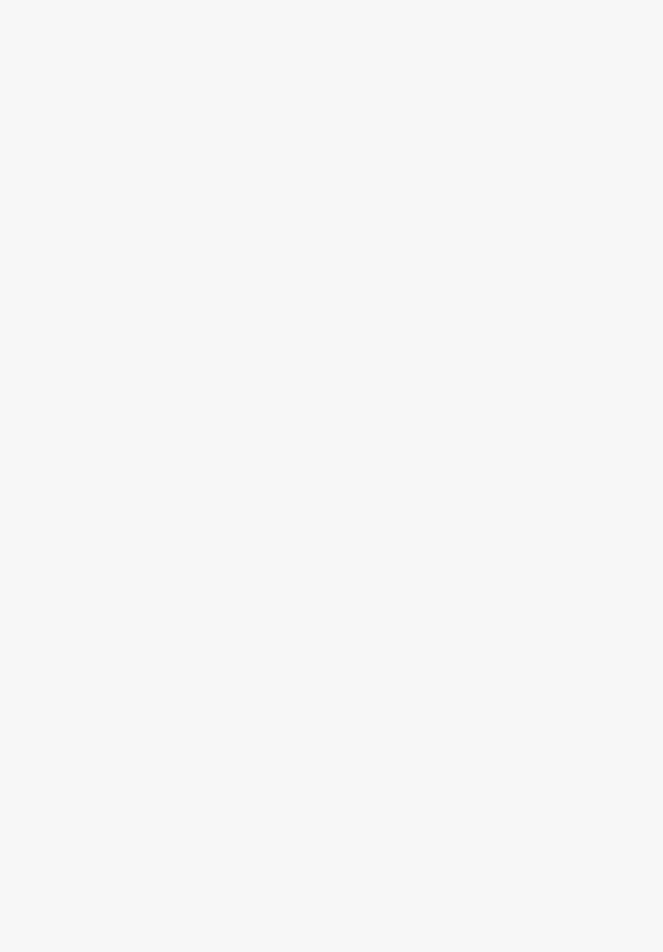
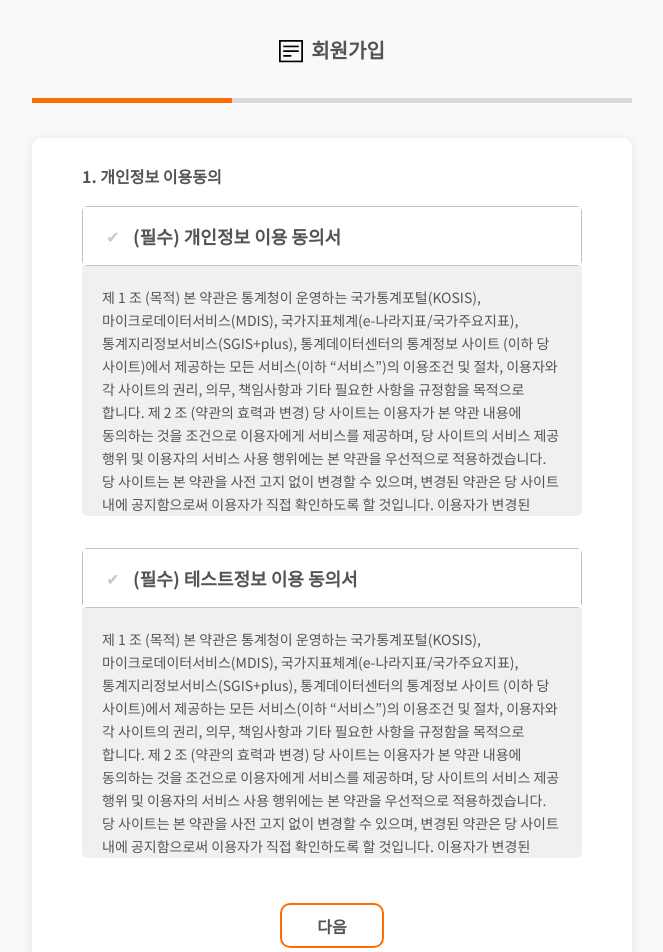
Before and after one commit to codestates-seb/seb40_main_021, a React (Create React App) app in the folder client/: page /signup in a window 1280 px wide. Before the commit this address had no page. Shown: the part 60-1012 px from the top of the page, without its empty margins (308-971 px from the left). Before the commit the page ends 800 px from the top, so only its background shows below. Built offline with nearby package versions, Linux system fonts and the light colour scheme; a web font is replaced by a local one.

Commit message:
♻️ Refactor: router path이름 수정

```diff
--- a/client/src/App.js
+++ b/client/src/App.js
@@ -40,12 +40,12 @@ function App() {
                   <Route path="/user/menusetting" element={<SetMenu />} />
                   <Route path="/user/menu" element={<Menu />} />
                </Route>
-               <Route path="/SignupTos" element={<SignupTos />} />
-               <Route path="/MemberInfo" element={<MemberInfo />} />
-               <Route path="/StoreInfo" element={<StoreInfo />} />
-               <Route path="/Complete" element={<Complete />} />
-               <Route path="/Login" element={<Login />} />
-               {/* <Route path="/usermenu/*" element={<MenuApp />} /> */}
+               <Route path="/signup" element={<SignupTos />} />
+               <Route path="/signup/1" element={<MemberInfo />} />
+               <Route path="/signup/2" element={<StoreInfo />} />
+               <Route path="/signup/complete" element={<Complete />} />
+               <Route path="/login" element={<Login />} />
+
                <Route path="/usermenu/*" element={<AnimatedRoutes />} />
             </Routes>
          </BrowserRouter>
--- a/client/src/components/common/Header.js
+++ b/client/src/components/common/Header.js
@@ -49,7 +49,7 @@ const Header = () => {
                      <Link to="/login">로그인</Link>
                   </S.LineBtn>
                   <S.Button>
-                     <Link to="/signuptos">회원가입</Link>
+                     <Link to="/signup">회원가입</Link>
                   </S.Button>
                </>
             )}
--- a/client/src/pages/Signup/MemberInfo.js
+++ b/client/src/pages/Signup/MemberInfo.js
@@ -139,7 +139,7 @@ const MemberInfo = () => {
       );
 
       if (navMoveReg) {
-         navigate('/storeInfo');
+         navigate('/signup/2');
       } else {
          postBusinessNumber();
          isValidate();
--- a/client/src/pages/Signup/SignupTos.js
+++ b/client/src/pages/Signup/SignupTos.js
@@ -150,7 +150,7 @@ const SignupTos = () => {
                   </AgreeDetailActive>
 
                   <Btn>
-                     <Link to={!!isChecked.agree1 && !!isChecked.agree2 ? '/MemberInfo' : null}>다음</Link>
+                     <Link to={!!isChecked.agree1 && !!isChecked.agree2 ? '/signup/1' : null}>다음</Link>
                   </Btn>
                </MemberPanel>
             </MemberReg>
--- a/client/src/pages/Signup/StoreInfo.js
+++ b/client/src/pages/Signup/StoreInfo.js
@@ -203,7 +203,7 @@ const StoreInfo = () => {
                   </InfoForm>
 
                   <Btn>
-                     <Link to={linkError ? '/complete' : null} onClick={postStoreInfo}>
+                     <Link to={linkError ? '/signup/complete' : null} onClick={postStoreInfo}>
                         완료
                      </Link>
                   </Btn>
```
